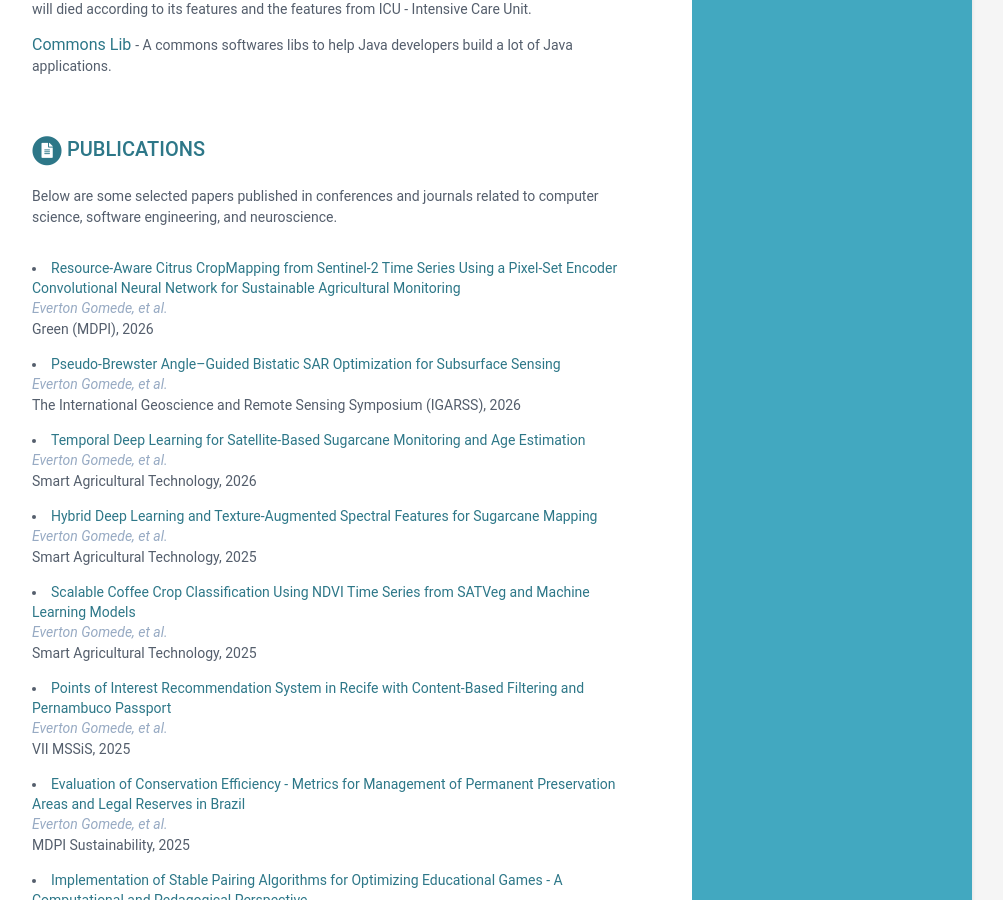
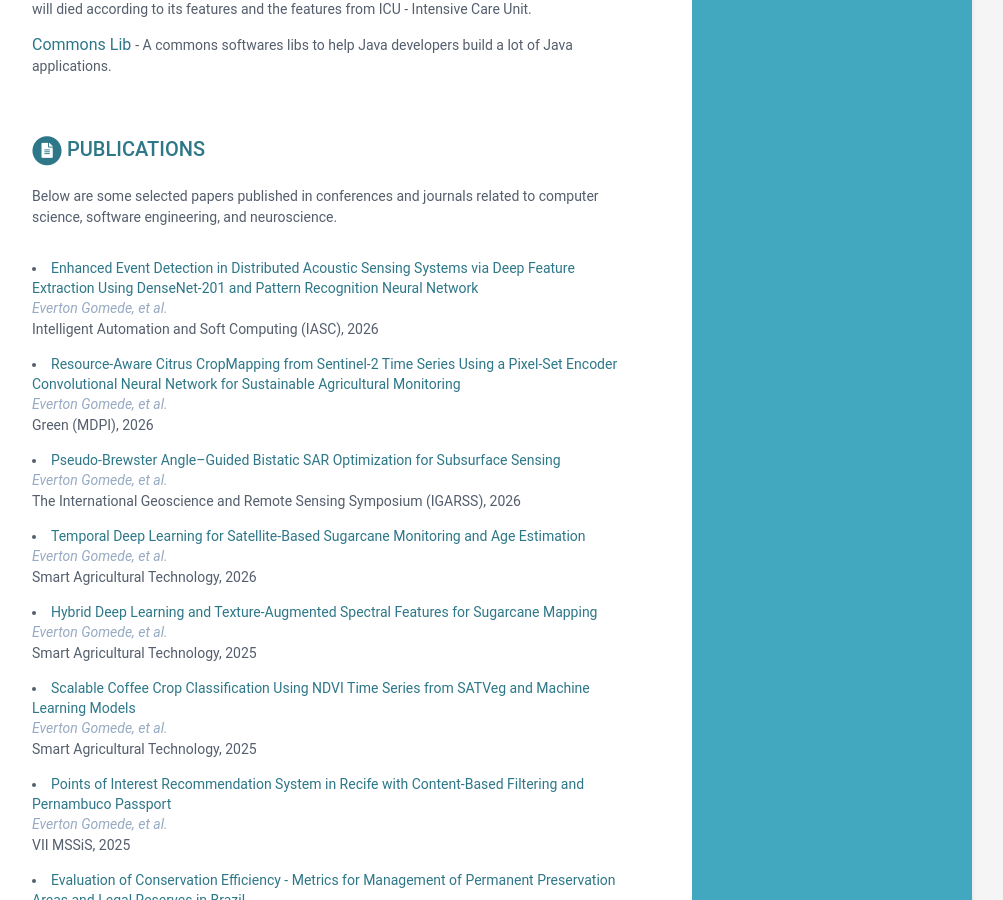
Before and after one commit to gomede/gomede.github.io, a Jekyll site: the page built from index.html, in a window 1280 px wide and 900 px high, scrolled down 4275 px. Shown: the whole window, without its empty margins (168-1171 px from the left). Built offline with Jekyll 4.4.1, drawn with Linux system fonts in a browser that asks for light colours.

Commit message:
Update data.yml

```diff
--- a/_data/data.yml
+++ b/_data/data.yml
@@ -384,6 +384,11 @@ publications:
 
     papers:
 
+      - title: Enhanced Event Detection in Distributed Acoustic Sensing Systems via Deep Feature Extraction Using DenseNet-201 and Pattern Recognition Neural Network
+        authors: Everton Gomede, et al.
+        conference: Intelligent Automation and Soft Computing (IASC), 2026
+        link: "https://www.techscience.com/journal/iasc"
+
       - title: Resource-Aware Citrus CropMapping from Sentinel-2 Time Series Using a Pixel-Set Encoder Convolutional Neural Network for Sustainable Agricultural Monitoring
         authors: Everton Gomede, et al.
         conference: Green (MDPI), 2026
```
